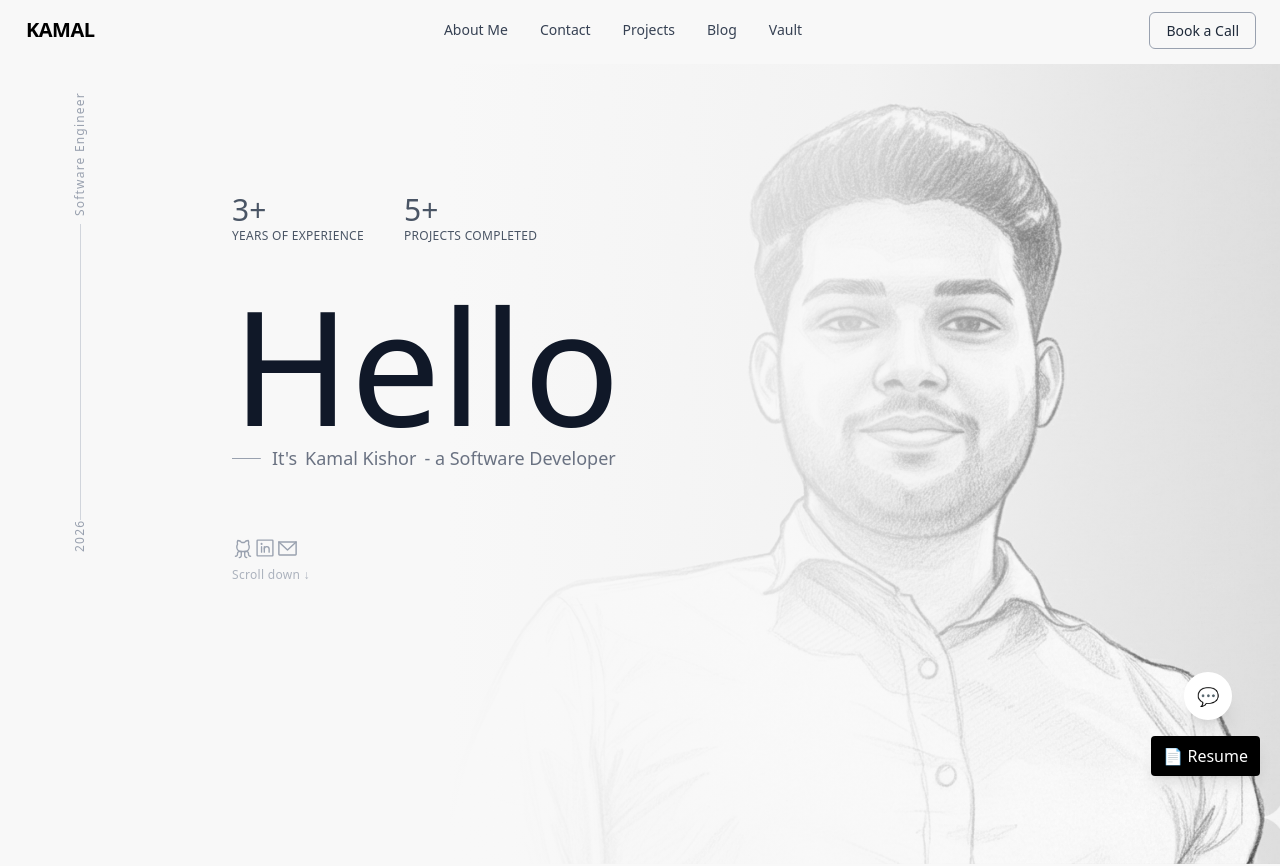
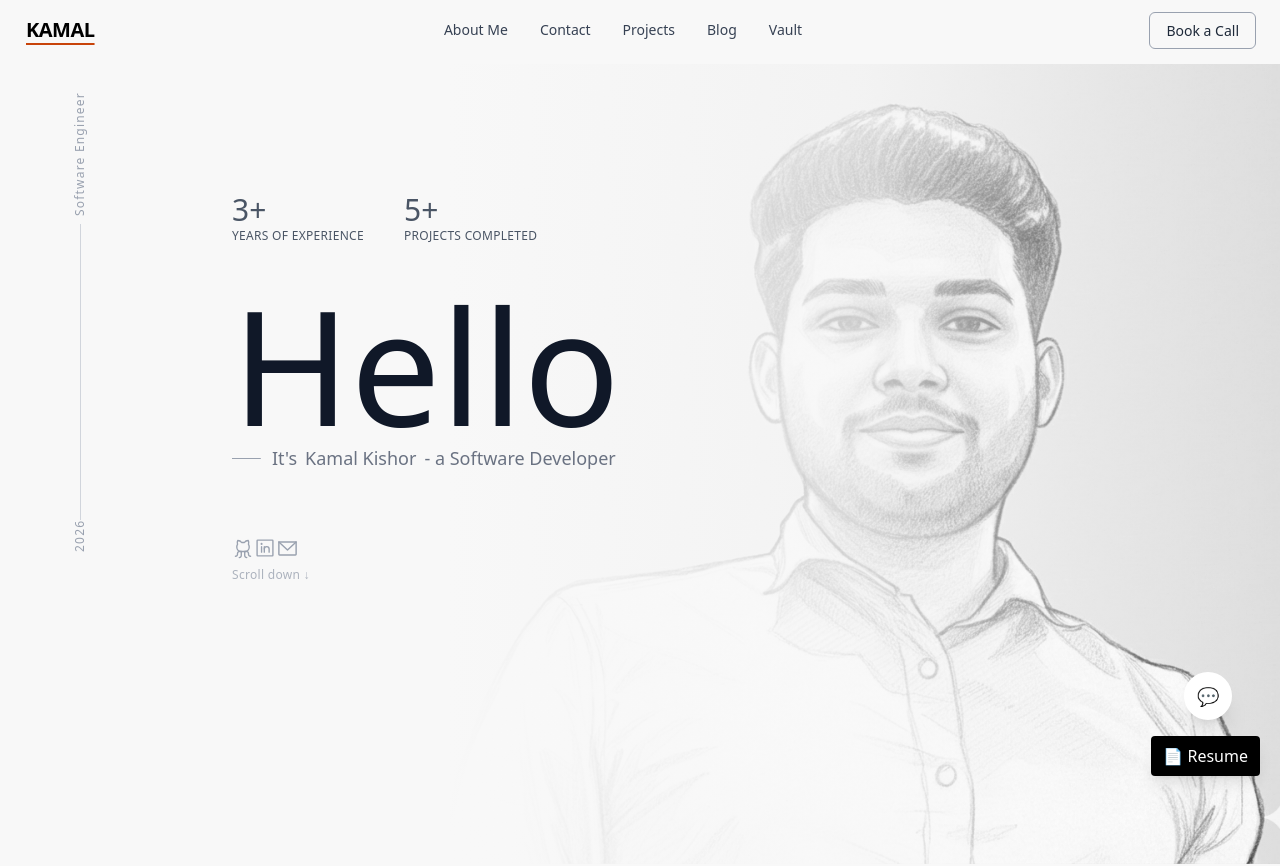
Before and after one commit to kkamal11/kkamal11.github.io, a React (Vite) app: page / in a window 1280 px wide. Shown: the top 866 px of the page. Built offline with nearby package versions, Linux system fonts and the light colour scheme.

Commit message:
page-enhancement

```diff
--- a/src/components/layout/Navbar.tsx
+++ b/src/components/layout/Navbar.tsx
@@ -1,21 +1,38 @@
-import { NavLink } from "react-router-dom";
-import { useState } from "react";
+import { NavLink, useLocation } from "react-router-dom";
+import { useState, useEffect } from "react";
 import BookACallBtn from "../BookAcCallBtn";
 import { links } from "../../utils/AppConstants";
 
-export default function Navbar(){
+export default function Navbar() {
   const [open, setOpen] = useState(false);
+  const [scrolled, setScrolled] = useState(false);
+  const location = useLocation();
+
+  // Close mobile menu on route change
+  useEffect(() => { setOpen(false); }, [location]);
+
+  // Elevate navbar on scroll
+  useEffect(() => {
+    const onScroll = () => setScrolled(window.scrollY > 12);
+    window.addEventListener("scroll", onScroll, { passive: true });
+    return () => window.removeEventListener("scroll", onScroll);
+  }, []);
 
   return (
-    <nav className="fixed top-0 left-0 w-full z-50 bg-[#F8F8F8] backdrop-blur ">
+    <nav className={`fixed top-0 left-0 w-full z-50 bg-[#F8F8F8] backdrop-blur
+    ${scrolled
+          ? "bg-white/95 backdrop-blur-md border-b border-[#e8e6df]"
+          : "bg-[#F8F8F8] border-b border-transparent"
+        }`}>
       <div className="max-w-7xl mx-auto px-6 py-4 flex items-center justify-between">
         <div className="text-xl font-bold tracking-tight">
             <NavLink to="/" className="relative group inline-flex items-center">
-              <span className="text-gray-600 absolute -left-4 opacity-0 -translate-x-2 transition-all duration-300 group-hover:opacity-100 group-hover:translate-x-0">
+              <span className="text-[#c8440a] absolute -left-4 opacity-0 -translate-x-2 transition-all duration-300 group-hover:opacity-100 group-hover:translate-x-0">
                 &lt;
               </span>
-              <span className="px-0.5 uppercase">KAMAL</span>
-              <span className="text-gray-600 absolute -right-6 opacity-0 translate-x-2 transition-all duration-300 group-hover:opacity-100 group-hover:translate-x-0">
+            <span className={`px-0.5 uppercase
+              ${location.pathname === '/' ? 'underline underline-offset-6 decoration-[#c8440a] decoration-2' : ''}`}>KAMAL</span>
+              <span className="text-[#c8440a] absolute -right-6 opacity-0 translate-x-2 transition-all duration-300 group-hover:opacity-100 group-hover:translate-x-0">
                 /&gt;
               </span>
             </NavLink>
@@ -24,7 +41,7 @@ export default function Navbar(){
           {links.slice(1).map((link) => (
             <li key={link.name}>
               <NavLink className={({ isActive }) =>
-              isActive ? 'text-gray-950 hover:text-black transition':'hover:text-black transition'}
+              isActive ? 'text-gray-950 hover:text-black transition underline underline-offset-6 decoration-[#c8440a] decoration-2':'hover:text-black transition'}
                 to={link.to}>
                 {link.name}
               </NavLink>
```
